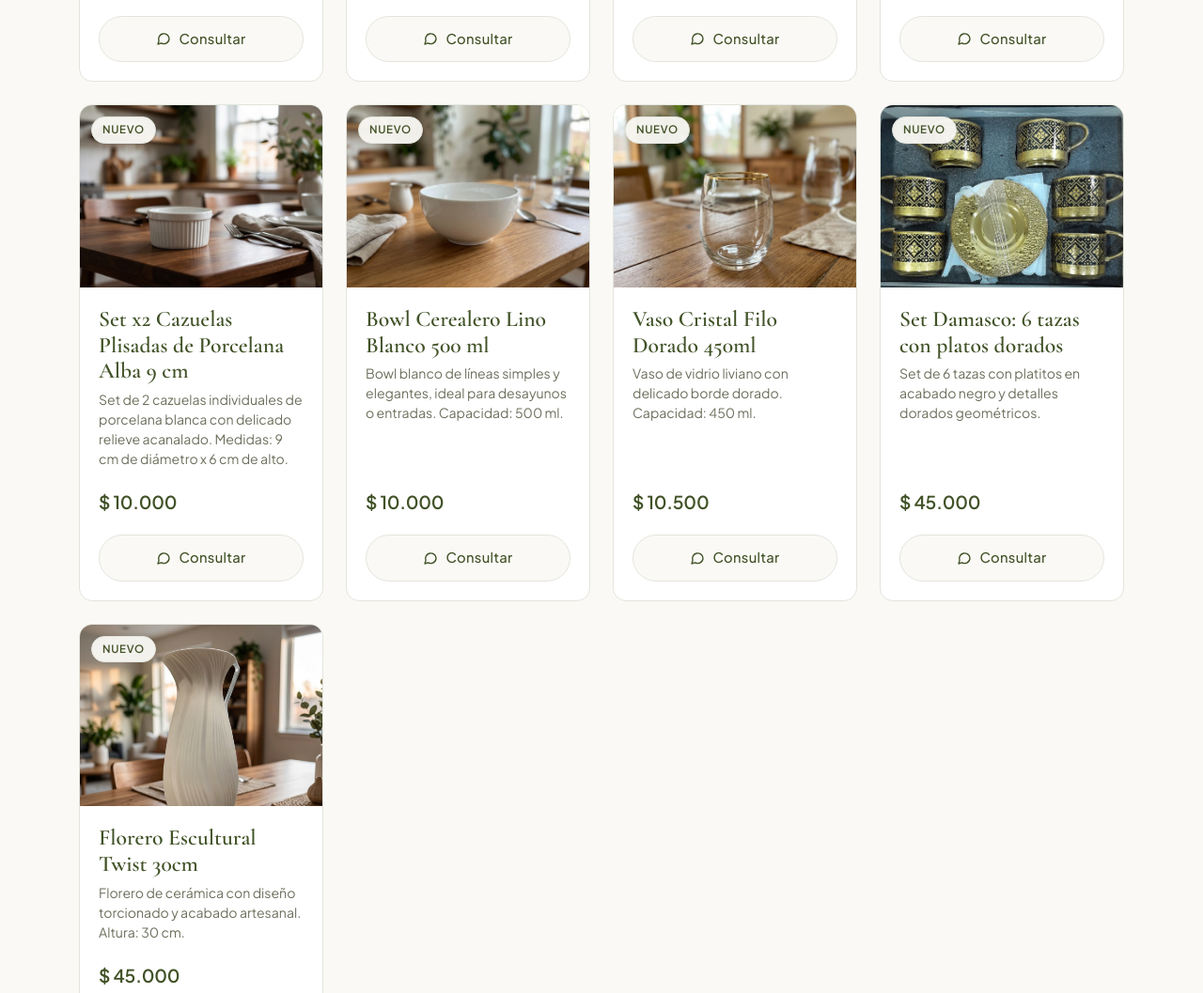
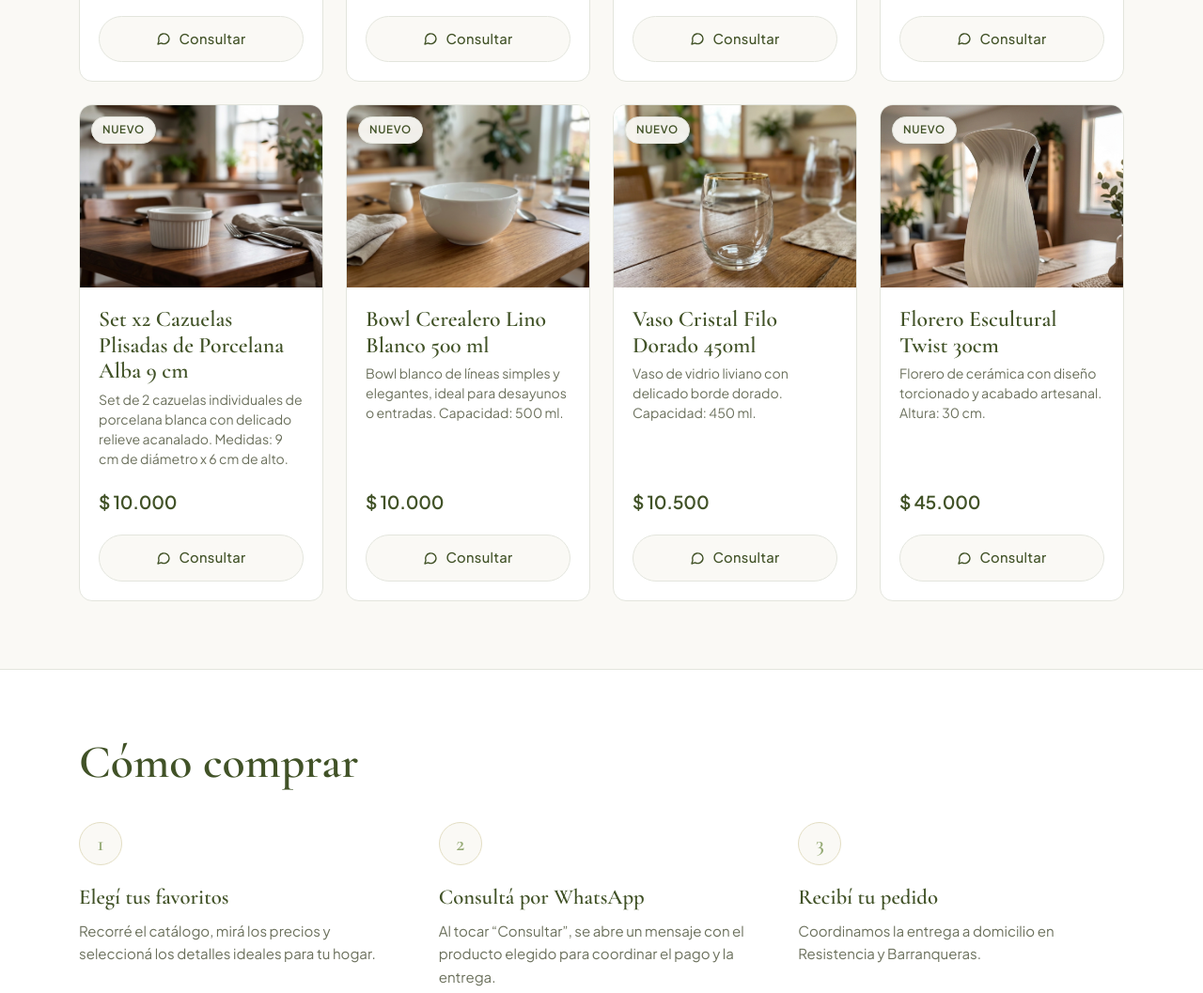
Before and after one commit to albi-id/Oliva, a plain HTML site: page index.html in a window 1280 px wide. Shown: the part 1405-2462 px from the top of the page at 94% size. Drawn offline with nearby package versions, Linux system fonts and the light colour scheme.

Commit message:
saco set tazas

```diff
--- a/index.html
+++ b/index.html
@@ -688,18 +688,6 @@ const PRODUCTOS = [
       "fotos/vaso_filo.jpg"
     ]
   },
-     {
-    nombre: "Set Damasco: 6 tazas con platos dorados",
-    categoria: "Cocina",
-    detalle: "Set de 6 tazas con platitos en acabado negro y detalles dorados geométricos.",
-    detalleLargo: "Sofisticado juego de café con un diseño de alta distinción que combina el negro profundo con patrones geométricos en acabado dorado brillante.\n\n • Incluye: 6 tazas de diseño texturado y 6 platitos haciendo juego con relieve metálico.\n• Estética elegante y moderna, ideal para regalar o lucir en ocasiones especiales.\n • Presentado en caja contenedora ideal para obsequio.Elegante juego de cristalería de líneas verticales texturadas.",
-    precio: 45000,
-    etiqueta: "Nuevo",
-    foto: "fotos/set_tazas_damasco.jpg",
-    fotos: [
-      "fotos/set_tazas_damasco.jpg"
-    ]
-  },
       {
     nombre: "Florero Escultural Twist 30cm",
     categoria: "Decoración",
```
